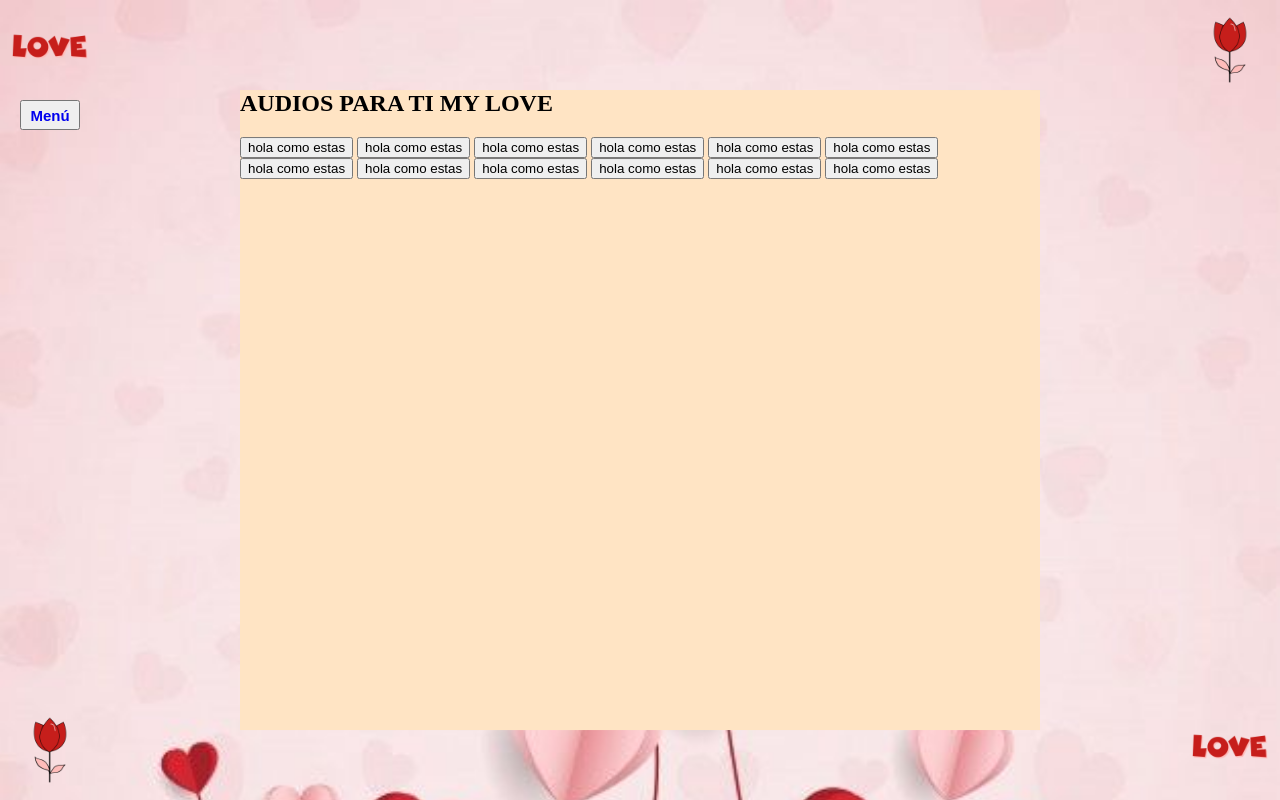
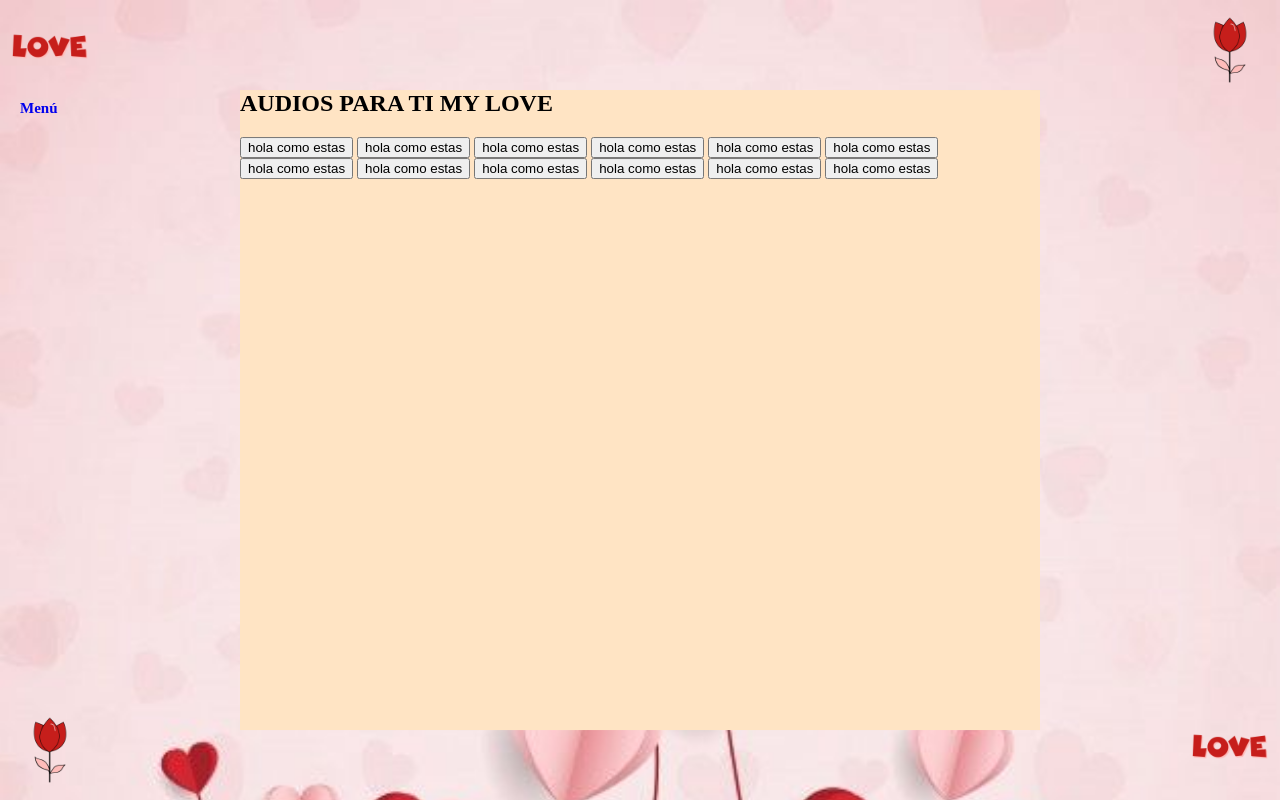
Before and after one commit to yuragix21/segundomes, a plain HTML site: page pages/page3.html in a window 1280 px wide. Drawn offline with Linux system fonts and the light colour scheme.

Commit message:
asdasdads

```diff
--- a/pages/page3.html
+++ b/pages/page3.html
@@ -11,9 +11,9 @@
     <img src="../img/contenidos/Icons 16.png" alt="" class="two">
     <img src="../img/contenidos/Icons 15.png" alt="" class="three">
     <img src="../img/contenidos/Icons 16.png" alt="" class="four">
-    <button class="volver">
-        <a href="../index.html">Menú</a>
-    </button>
+
+        <a href="../index.html" class="volver">Menú</a>
+
     <div class="content-audios">
         <div class="container-aux">
             <h2 class="title">AUDIOS PARA TI MY LOVE</h2>
```
